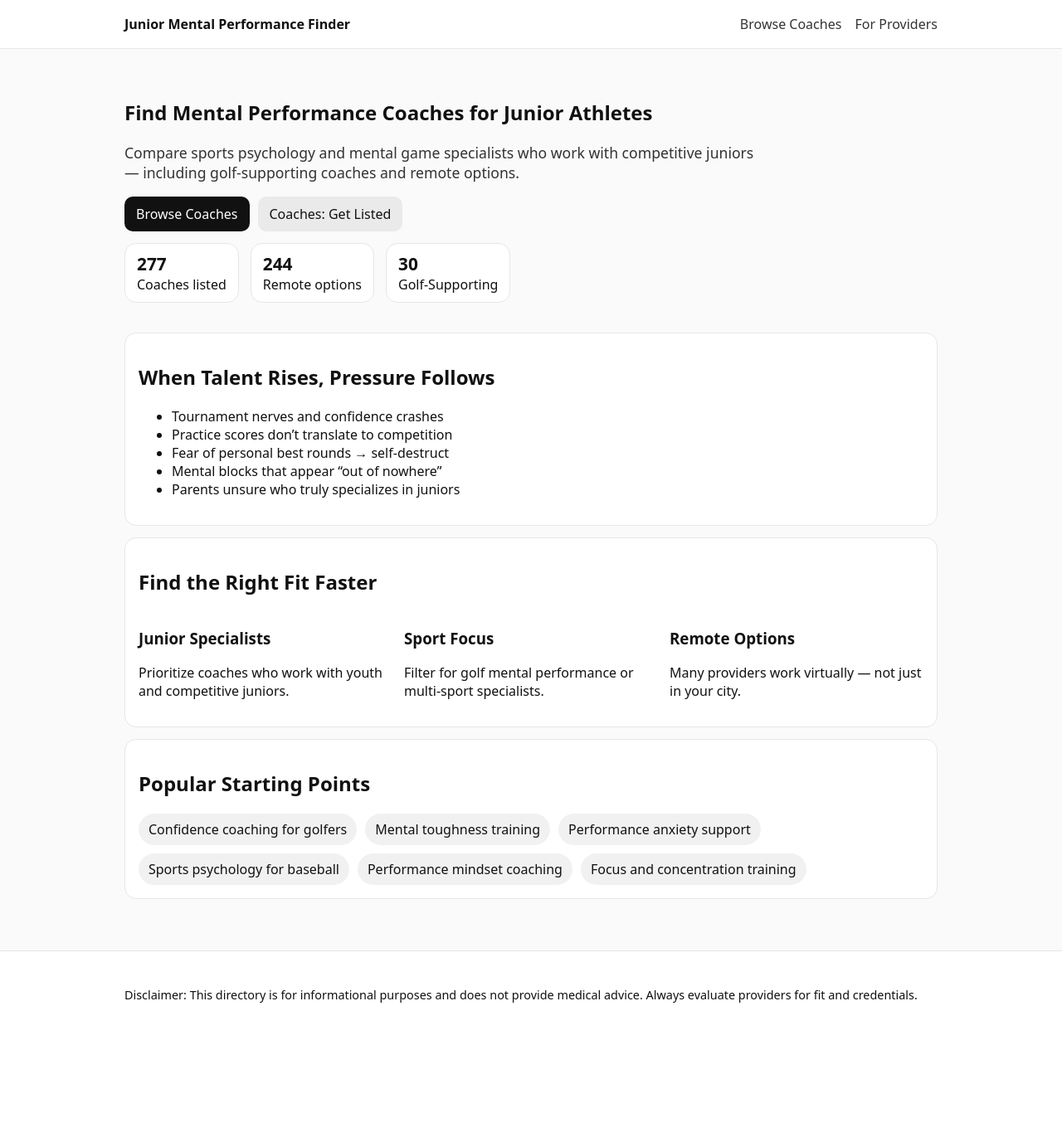
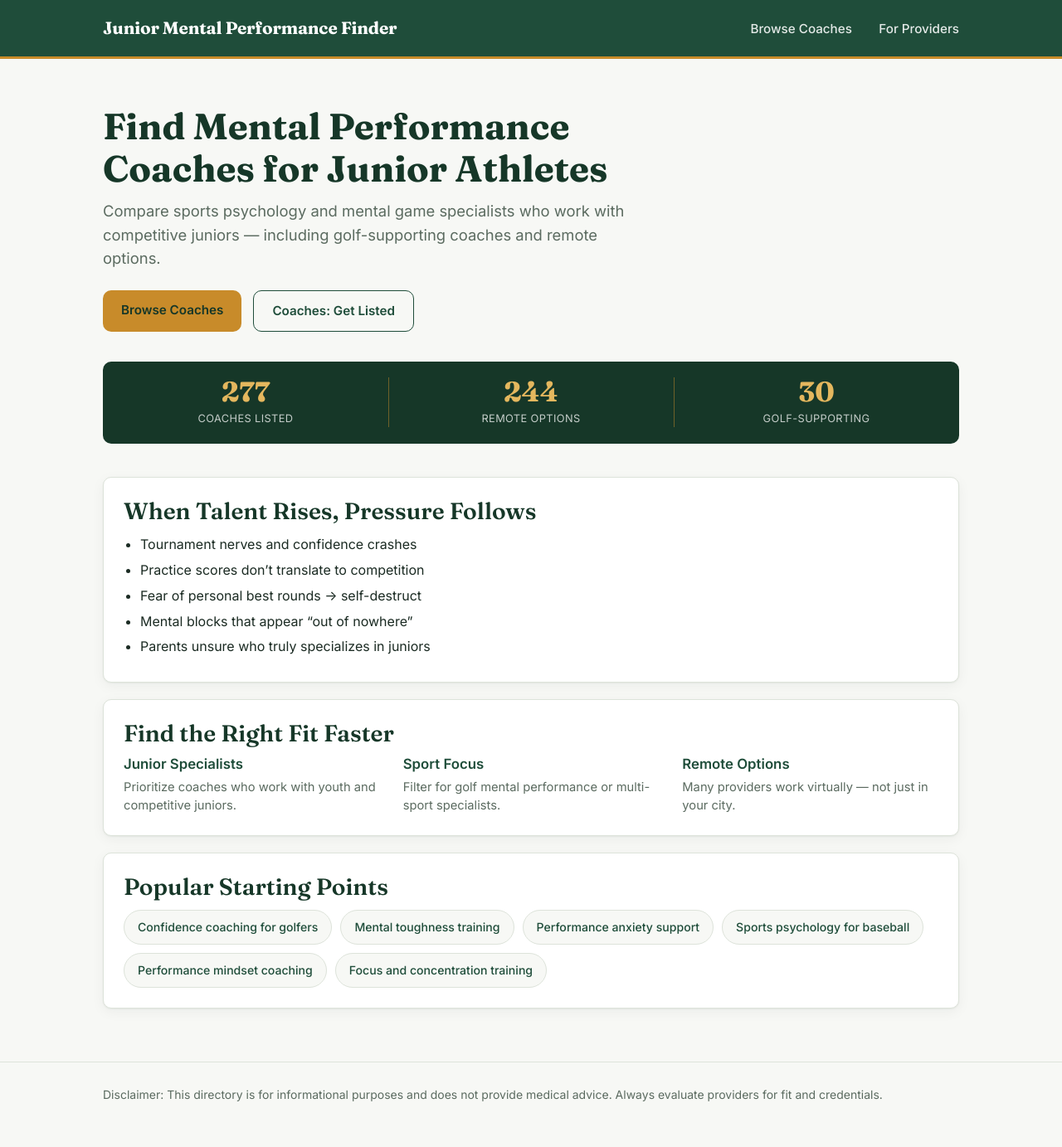
Before and after one commit to youn761/junior-mental-performance-directory, a Flask app: page / in a window 1280 px wide. Shown: the whole page at 83% size. Before the commit the page ends 1209 px from the top, so only its background shows below. Run offline with Flask 3, Linux system fonts and the light colour scheme.

Commit message:
Update site.css

```diff
--- a/static/site.css
+++ b/static/site.css
@@ -1,52 +1,311 @@
-body { font-family: system-ui, Arial, sans-serif; margin: 0; color: #111; background: #fafafa; }
-.container { max-width: 980px; margin: 0 auto; padding: 18px; }
-.header { background: #fff; border-bottom: 1px solid #e6e6e6; }
-.header-row { display: flex; align-items: center; justify-content: space-between; gap: 12px; }
-.brand { font-weight: 700; text-decoration: none; color: #111; }
-.nav a { margin-left: 12px; text-decoration: none; color: #333; }
-.footer { border-top: 1px solid #e6e6e6; margin-top: 30px; padding: 10px 0; background: #fff; }
+/* ============================================
+   Junior Mental Performance Finder — site.css
+   ============================================ */
 
-.hero { padding: 22px 0; }
-.lead { font-size: 1.1rem; color: #333; max-width: 760px; }
-.cta { display: flex; gap: 10px; margin: 14px 0; flex-wrap: wrap; }
+@import url('https://fonts.googleapis.com/css2?family=Fraunces:opsz,wght@9..144,500;9..144,600;9..144,700&family=Inter:wght@400;500;600;700&display=swap');
 
-.btn { display: inline-block; padding: 10px 14px; border-radius: 10px; background: #111; color: #fff; text-decoration: none; border: 0; cursor: pointer; }
-.btn.secondary { background: #eaeaea; color: #111; }
+:root {
+  --bg: #F7F8F5;
+  --ink: #1B2B23;
+  --green: #1F4D3A;
+  --green-dark: #163728;
+  --gold: #C88B2A;
+  --gold-light: #E4B75E;
+  --muted: #5B6B60;
+  --line: #DDE3DA;
+  --white: #FFFFFF;
 
-.card { background: #fff; border: 1px solid #e6e6e6; border-radius: 14px; padding: 16px; margin: 14px 0; }
-.small { font-size: 0.9rem; }
-.muted { color: #666; }
+  --font-display: 'Fraunces', Georgia, serif;
+  --font-body: 'Inter', -apple-system, BlinkMacSystemFont, sans-serif;
 
-.badge { display: inline-block; padding: 3px 8px; border-radius: 999px; background: #f1f1f1; font-size: 0.85rem; margin-right: 6px; }
-
-.filters { display: flex; gap: 12px; align-items: end; flex-wrap: wrap; margin: 14px 0; }
-.filters label { display: flex; flex-direction: column; gap: 6px; }
-.filters select { padding: 8px; border-radius: 10px; border: 1px solid #ddd; background: #fff; }
-.checkbox { flex-direction: row !important; align-items: center; gap: 8px !important; padding-top: 24px; }
-
-.list .card { margin: 10px 0; }
-.row { display: flex; justify-content: space-between; gap: 12px; align-items: start; }
-.right { min-width: 90px; text-align: right; }
-
-.grid3 { display: grid; grid-template-columns: repeat(3, 1fr); gap: 14px; }
-@media (max-width: 780px) { .grid3 { grid-template-columns: 1fr; } .row { flex-direction: column; } .right { text-align: left; } }
-
-.chips { display: flex; gap: 10px; flex-wrap: wrap; }
-.chip { display: inline-block; padding: 8px 12px; border-radius: 999px; background: #f1f1f1; color: #111; text-decoration: none; }
-.stats { display: flex; gap: 14px; margin-top: 10px; flex-wrap: wrap; }
-.stat { background: #fff; border: 1px solid #e6e6e6; border-radius: 14px; padding: 10px 14px; }
-.stat strong { font-size: 1.3rem; display: block; }
-
-.breadcrumbs {
-  margin-bottom: 10px;
-  color: #777;
+  --radius: 10px;
+  --shadow: 0 1px 2px rgba(27, 43, 35, 0.06), 0 4px 16px rgba(27, 43, 35, 0.05);
 }
 
-.breadcrumbs a {
-  color: #444;
+* { box-sizing: border-box; }
+
+html { scroll-behavior: smooth; }
+
+body {
+  margin: 0;
+  background: var(--bg);
+  color: var(--ink);
+  font-family: var(--font-body);
+  font-size: 16px;
+  line-height: 1.55;
+  -webkit-font-smoothing: antialiased;
+}
+
+.container {
+  max-width: 1080px;
+  margin: 0 auto;
+  padding: 0 24px;
+}
+
+a {
+  color: var(--green);
   text-decoration: none;
 }
+a:hover { color: var(--gold); }
 
-.breadcrumbs a:hover {
-  text-decoration: underline;
+:focus-visible {
+  outline: 2px solid var(--gold);
+  outline-offset: 2px;
 }
+
+h1, h2, h3 {
+  font-family: var(--font-display);
+  color: var(--green-dark);
+  font-weight: 600;
+  line-height: 1.15;
+  margin: 0 0 12px;
+}
+h1 { font-size: clamp(2rem, 4vw, 2.75rem); font-weight: 700; }
+h2 { font-size: clamp(1.4rem, 2.5vw, 1.75rem); }
+h3, .h3 { font-family: var(--font-body); font-size: 1.05rem; font-weight: 600; color: var(--ink); }
+
+p { margin: 0 0 12px; }
+
+.small { font-size: 0.875rem; }
+.muted { color: var(--muted); }
+.lead {
+  font-size: 1.15rem;
+  color: var(--muted);
+  max-width: 640px;
+}
+
+/* ---------- Header ---------- */
+.header {
+  background: var(--green);
+  border-bottom: 3px solid var(--gold);
+}
+.header-row {
+  display: flex;
+  align-items: center;
+  justify-content: space-between;
+  padding: 18px 24px;
+}
+.brand {
+  font-family: var(--font-display);
+  font-size: 1.3rem;
+  font-weight: 700;
+  color: var(--white) !important;
+  letter-spacing: -0.01em;
+}
+.nav a {
+  color: rgba(255,255,255,0.88) !important;
+  margin-left: 28px;
+  font-weight: 500;
+  font-size: 0.95rem;
+}
+.nav a:hover { color: var(--gold-light) !important; }
+
+/* ---------- Footer ---------- */
+.footer {
+  margin-top: 64px;
+  padding: 28px 24px 40px;
+  border-top: 1px solid var(--line);
+}
+.footer .small { color: var(--muted); }
+
+/* ---------- Hero ---------- */
+.hero {
+  padding: 56px 0 40px;
+}
+.hero h1 { max-width: 720px; }
+
+.cta {
+  display: flex;
+  gap: 14px;
+  margin: 24px 0 8px;
+  flex-wrap: wrap;
+}
+
+.btn {
+  display: inline-block;
+  background: var(--gold);
+  color: var(--green-dark) !important;
+  font-weight: 600;
+  font-size: 0.95rem;
+  padding: 12px 22px;
+  border-radius: var(--radius);
+  border: none;
+  cursor: pointer;
+  transition: transform 0.12s ease, box-shadow 0.12s ease;
+}
+.btn:hover {
+  transform: translateY(-1px);
+  box-shadow: var(--shadow);
+}
+.btn.secondary {
+  background: transparent;
+  color: var(--green) !important;
+  border: 1.5px solid var(--green);
+}
+.btn.secondary:hover {
+  background: var(--green);
+  color: var(--white) !important;
+}
+
+/* ---------- Scoreboard stats (signature element) ---------- */
+.stats {
+  display: flex;
+  margin-top: 36px;
+  background: var(--green-dark);
+  border-radius: var(--radius);
+  overflow: hidden;
+}
+.stat {
+  flex: 1;
+  padding: 20px 16px;
+  text-align: center;
+  position: relative;
+}
+.stat + .stat::before {
+  content: "";
+  position: absolute;
+  left: 0;
+  top: 20%;
+  bottom: 20%;
+  width: 1px;
+  background: var(--gold);
+  opacity: 0.5;
+}
+.stat strong {
+  display: block;
+  font-family: var(--font-display);
+  font-variant-numeric: tabular-nums;
+  font-size: 2.1rem;
+  font-weight: 700;
+  color: var(--gold-light);
+  line-height: 1;
+}
+.stat span {
+  display: block;
+  margin-top: 6px;
+  font-size: 0.8rem;
+  letter-spacing: 0.03em;
+  text-transform: uppercase;
+  color: rgba(255,255,255,0.75);
+}
+
+/* ---------- Cards ---------- */
+.card {
+  background: var(--white);
+  border: 1px solid var(--line);
+  border-radius: var(--radius);
+  padding: 24px;
+  margin-bottom: 20px;
+  box-shadow: var(--shadow);
+}
+.card ul { margin: 0; padding-left: 20px; }
+.card li { margin-bottom: 6px; }
+
+.grid3 {
+  display: grid;
+  grid-template-columns: repeat(3, 1fr);
+  gap: 28px;
+}
+.grid3 h3 { color: var(--green); margin-bottom: 6px; }
+.grid3 p { color: var(--muted); font-size: 0.92rem; margin: 0; }
+
+@media (max-width: 720px) {
+  .grid3 { grid-template-columns: 1fr; }
+  .stats { flex-direction: column; }
+  .stat + .stat::before { display: none; border-top: 1px solid var(--gold); top: 0; left: 20%; right: 20%; width: auto; height: 1px; }
+  .header-row { flex-direction: column; align-items: flex-start; gap: 10px; }
+  .nav a { margin-left: 0; margin-right: 20px; }
+}
+
+/* ---------- Chips (popular starting points) ---------- */
+.chips {
+  display: flex;
+  flex-wrap: wrap;
+  gap: 10px;
+}
+.chip {
+  background: var(--bg);
+  border: 1px solid var(--line);
+  color: var(--green) !important;
+  padding: 9px 16px;
+  border-radius: 999px;
+  font-size: 0.88rem;
+  font-weight: 500;
+  transition: background 0.12s ease, border-color 0.12s ease;
+}
+.chip:hover {
+  background: var(--gold);
+  border-color: var(--gold);
+  color: var(--green-dark) !important;
+}
+
+/* ---------- Badges ---------- */
+.badge {
+  display: inline-block;
+  background: rgba(31, 77, 58, 0.08);
+  color: var(--green);
+  font-size: 0.78rem;
+  font-weight: 600;
+  padding: 3px 10px;
+  border-radius: 999px;
+  margin-right: 6px;
+}
+
+/* ---------- Coach list / rows ---------- */
+.list .card { padding: 20px 24px; }
+.row {
+  display: flex;
+  justify-content: space-between;
+  align-items: flex-start;
+  gap: 20px;
+}
+.row .right { flex-shrink: 0; }
+.list h2, .list h3 { margin-bottom: 6px; }
+.list a:not(.btn):not(.chip) { color: var(--green); }
+
+/* ---------- Filters form ---------- */
+.filters {
+  display: flex;
+  flex-wrap: wrap;
+  align-items: end;
+  gap: 16px;
+  background: var(--white);
+  border: 1px solid var(--line);
+  border-radius: var(--radius);
+  padding: 20px 24px;
+  margin-bottom: 24px;
+}
+.filters label {
+  display: flex;
+  flex-direction: column;
+  font-size: 0.82rem;
+  font-weight: 600;
+  color: var(--muted);
+  gap: 6px;
+}
+.filters label.checkbox {
+  flex-direction: row;
+  align-items: center;
+  gap: 8px;
+  padding-bottom: 10px;
+}
+.filters select {
+  padding: 9px 10px;
+  border: 1px solid var(--line);
+  border-radius: 6px;
+  font-family: var(--font-body);
+  font-size: 0.9rem;
+  background: var(--bg);
+  color: var(--ink);
+  min-width: 160px;
+}
+.filters select:focus { outline: 2px solid var(--gold); }
+
+/* ---------- Breadcrumbs ---------- */
+.breadcrumbs {
+  margin-bottom: 18px;
+  color: var(--muted);
+}
+.breadcrumbs a { color: var(--muted); }
+.breadcrumbs a:hover { color: var(--gold); }
+.breadcrumbs span { color: var(--ink); font-weight: 500; }
```
